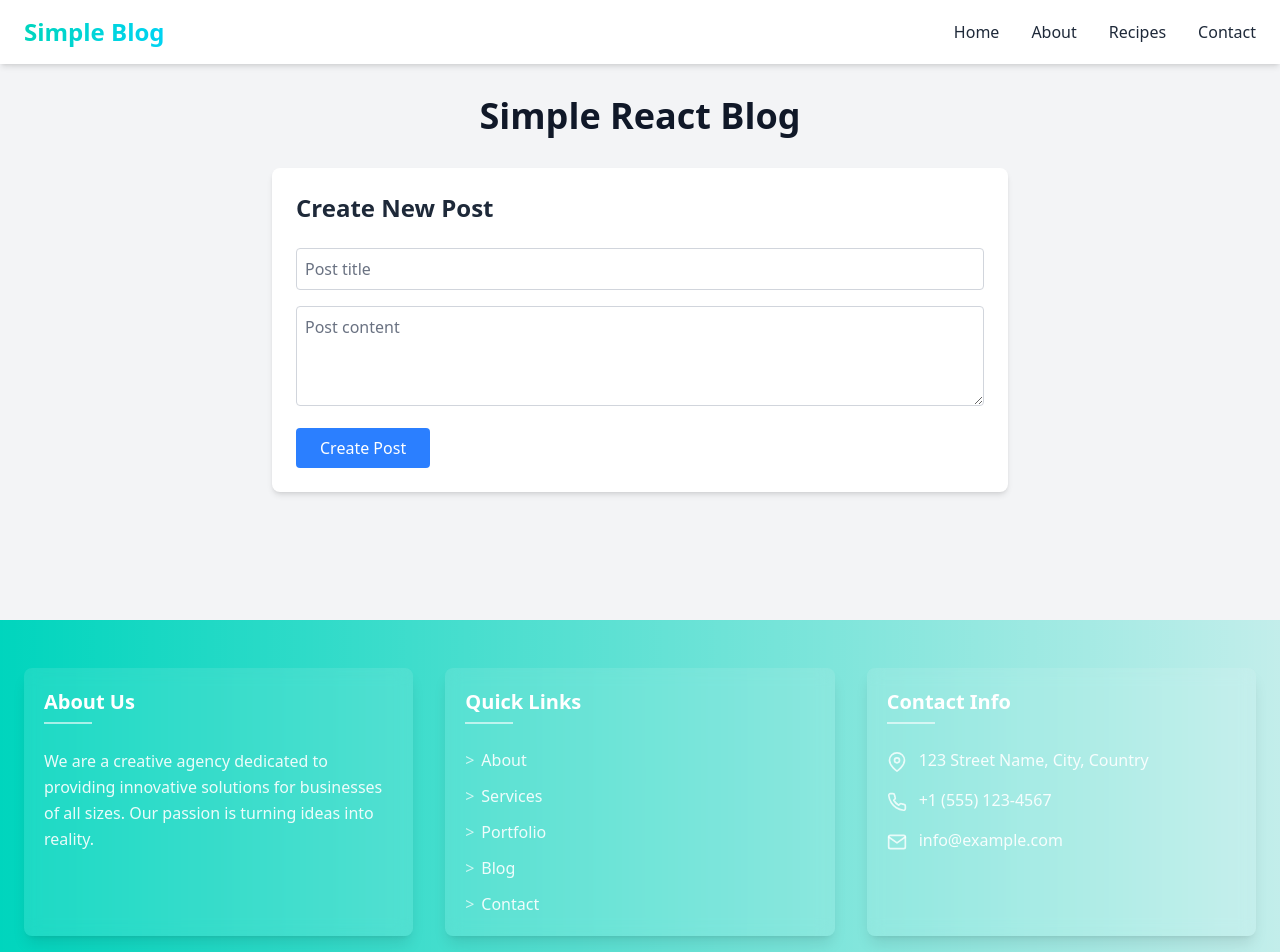
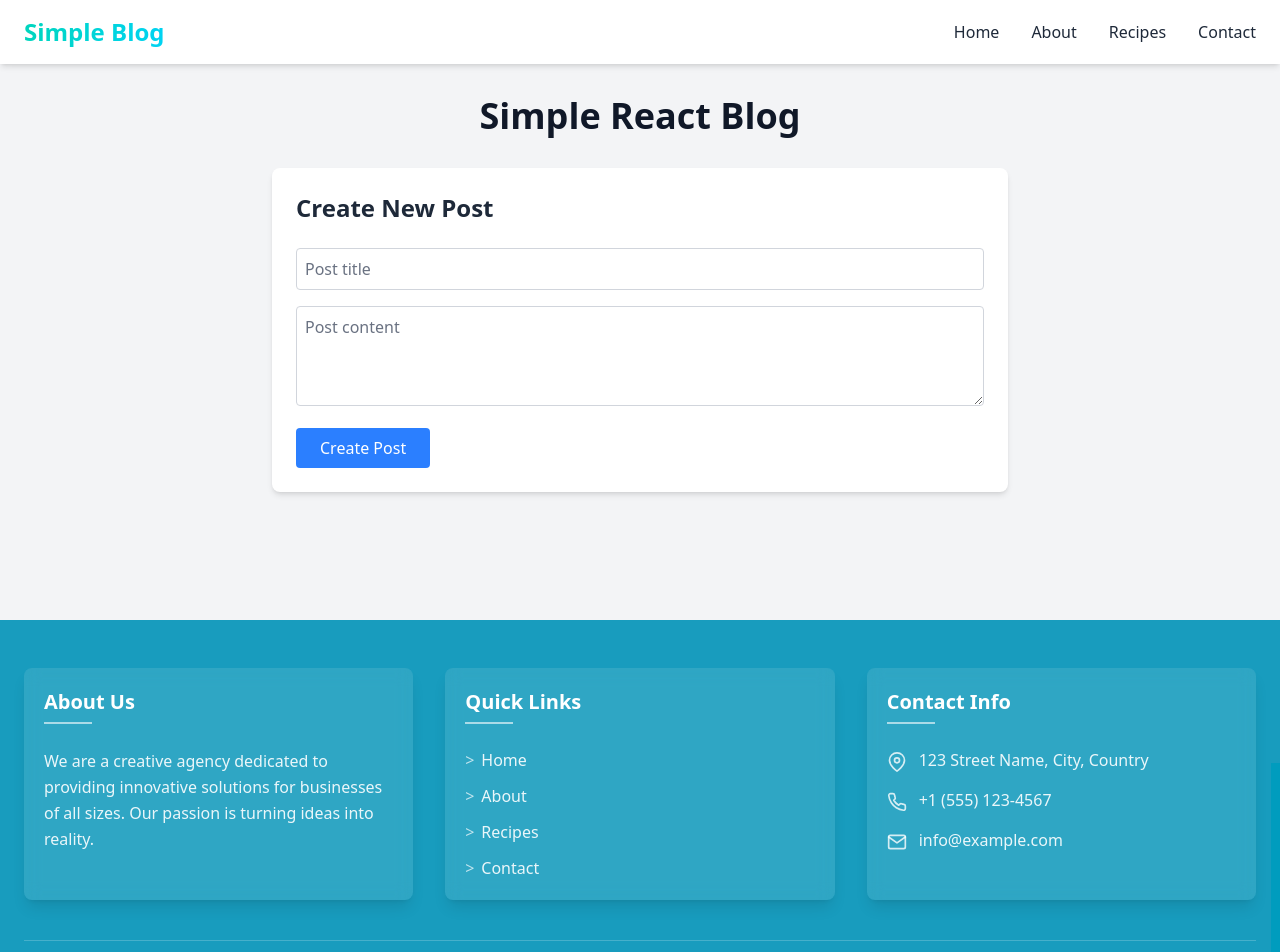
Before and after one commit to Samraffi/simple-blog, a React app: page / in a window 1280 px wide. Shown: the top 952 px of the page. Built offline with nearby package versions, Linux system fonts and the light colour scheme.

Commit message:
feat: refactor Footer and Header components to streamline social links and navigation items

```diff
--- a/src/components/Footer.tsx
+++ b/src/components/Footer.tsx
@@ -1,39 +1,7 @@
 const Footer = () => {
   const currentYear = new Date().getFullYear();
-
-  // Social icons as inline SVGs with Tailwind classes
-  const FacebookIcon = () => (
-    <svg xmlns="http://www.w3.org/2000/svg" className="w-5 h-5" viewBox="0 0 24 24" fill="currentColor">
-      <path d="M18 2h-3a5 5 0 0 0-5 5v3H7v4h3v8h4v-8h3l1-4h-4V7a1 1 0 0 1 1-1h3z"></path>
-    </svg>
-  );
-
-  const TwitterIcon = () => (
-    <svg xmlns="http://www.w3.org/2000/svg" className="w-5 h-5" viewBox="0 0 24 24" fill="currentColor">
-      <path d="M23 3a10.9 10.9 0 0 1-3.14 1.53 4.48 4.48 0 0 0-7.86 3v1A10.66 10.66 0 0 1 3 4s-4 9 5 13a11.64 11.64 0 0 1-7 2c9 5 20 0 20-11.5a4.5 4.5 0 0 0-.08-.83A7.72 7.72 0 0 0 23 3z"></path>
-    </svg>
-  );
-
-  const InstagramIcon = () => (
-    <svg xmlns="http://www.w3.org/2000/svg" className="w-5 h-5" viewBox="0 0 24 24" fill="currentColor">
-      <rect x="2" y="2" width="20" height="20" rx="5" ry="5"></rect>
-      <path d="M16 11.37A4 4 0 1 1 12.63 8 4 4 0 0 1 16 11.37z"></path>
-      <line x1="17.5" y1="6.5" x2="17.51" y2="6.5"></line>
-    </svg>
-  );
-
-  const LinkedInIcon = () => (
-    <svg xmlns="http://www.w3.org/2000/svg" className="w-5 h-5" viewBox="0 0 24 24" fill="currentColor">
-      <path d="M16 8a6 6 0 0 1 6 6v7h-4v-7a2 2 0 0 0-2-2 2 2 0 0 0-2 2v7h-4v-7a6 6 0 0 1 6-6z"></path>
-      <rect x="2" y="9" width="4" height="12"></rect>
-      <circle cx="4" cy="4" r="2"></circle>
-    </svg>
-  );
-
   return (
-    <footer className="bg-linear-to-r/shorter from-teal-400 to-teal-400/20">
-    {/* // <footer className="bg-[linear-gradient(to_right,_theme(colors.silver.400)_5%,_theme(colors.cyan.500)_5%)]"> */}
-    {/* // <footer className="bg-gradient-to-r from-silver-400 from-5% to-cyan-500"> */}
+    <footer className="bg-cyan-600/90">
       <div className="max-w-7xl mx-auto px-4 sm:px-6 py-12">
         <div className="grid grid-cols-1 md:grid-cols-2 lg:grid-cols-3 gap-8 mb-10">
           {/* About column */}
@@ -53,10 +21,10 @@ const Footer = () => {
               Quick Links
             </h3>
             <ul className="space-y-3">
-              {['About', 'Services', 'Portfolio', 'Blog', 'Contact'].map((item) => (
+              {['Home', 'About', 'Recipes', 'Contact'].map((item) => (
                 <li key={item}>
                   <a
-                    href={`/${item.toLowerCase()}`}
+                    href={item === 'Home' ? '/' : `/${item.toLowerCase()}`}
                     className="text-white/90 hover:text-white transition-all duration-300 ease-in-out pl-4 relative font-medium text-base before:content-['>'] before:absolute before:left-0 before:top-1/2 before:-translate-y-1/2 before:text-white/70 before:transition-all before:duration-300 hover:pl-5 hover:before:left-1"
                   >
                     {item}
@@ -94,45 +62,6 @@ const Footer = () => {
               </li>
             </ul>
           </div>
-
-          {/* Follow Us column */}
-          {/* <div className="backdrop-blur-sm bg-white/10 rounded-lg p-5 shadow-lg">
-            <h3 className="text-xl font-semibold mb-6 pb-2 relative text-white after:content-[''] after:absolute after:left-0 after:bottom-0 after:w-12 after:h-0.5 after:bg-white/60">
-              Follow Us
-            </h3>
-            <div className="flex space-x-3 mb-6">
-              <a href="#" className="w-10 h-10 rounded-full bg-white/20 hover:bg-white/30 flex items-center justify-center text-white transition-all duration-300 hover:-translate-y-1 backdrop-blur-sm">
-                <FacebookIcon />
-              </a>
-              <a href="#" className="w-10 h-10 rounded-full bg-white/20 hover:bg-white/30 flex items-center justify-center text-white transition-all duration-300 hover:-translate-y-1 backdrop-blur-sm">
-                <TwitterIcon />
-              </a>
-              <a href="#" className="w-10 h-10 rounded-full bg-white/20 hover:bg-white/30 flex items-center justify-center text-white transition-all duration-300 hover:-translate-y-1 backdrop-blur-sm">
-                <InstagramIcon />
-              </a>
-              <a href="#" className="w-10 h-10 rounded-full bg-white/20 hover:bg-white/30 flex items-center justify-center text-white transition-all duration-300 hover:-translate-y-1 backdrop-blur-sm">
-                <LinkedInIcon />
-              </a>
-            </div>
-
-            <div>
-              <h4 className="text-lg font-medium mb-4 text-white">Subscribe to our newsletter</h4>
-              <form className="flex">
-                <input
-                  type="email"
-                  placeholder="Enter your email"
-                  className="flex-1 bg-white/20 backdrop-blur-sm border border-white/30 rounded-l-md py-2 px-4 text-white placeholder-white/60 focus:outline-none focus:border-white/50"
-                  required
-                />
-                <button
-                  type="submit"
-                  className="bg-white text-blue-500 hover:bg-white/90 font-medium rounded-r-md py-2 px-4 transition-colors duration-300"
-                >
-                  Subscribe
-                </button>
-              </form>
-            </div>
-          </div> */}
         </div>
 
         {/* Footer bottom */}
--- a/src/components/Header.tsx
+++ b/src/components/Header.tsx
@@ -33,10 +33,16 @@ const Header = () => {
 
           <nav className={`absolute md:relative top-full left-0 w-full md:w-auto bg-white md:bg-transparent shadow-md md:shadow-none transition-all duration-300 ease-in-out transform ${isMenuOpen ? 'opacity-100 scale-y-100' : 'opacity-0 scale-y-0 pointer-events-none'} md:opacity-100 md:scale-y-100 md:pointer-events-auto origin-top ${isMenuOpen ? 'z-50' : '-z-10 md:z-auto'}`}>
             <ul className="flex flex-col md:flex-row items-center py-4 md:py-0 px-4 md:px-0 space-y-4 md:space-y-0 md:space-x-8">
-              <li><a href="/" className="text-gray-800 hover:text-cyan-600 font-medium relative transition-colors duration-300 before:content-[''] before:absolute before:bottom-0 before:left-0 before:w-0 hover:before:w-full before:h-0.5 before:bg-gradient-to-r before:from-cyan-600 before:to-cyan-800 before:transition-all before:duration-300">Home</a></li>
-              <li><a href="/about" className="text-gray-800 hover:text-cyan-600 font-medium relative transition-colors duration-300 before:content-[''] before:absolute before:bottom-0 before:left-0 before:w-0 hover:before:w-full before:h-0.5 before:bg-gradient-to-r before:from-cyan-600 before:to-cyan-800 before:transition-all before:duration-300">About</a></li>
-              <li><a href="/recipe" className="text-gray-800 hover:text-cyan-600 font-medium relative transition-colors duration-300 before:content-[''] before:absolute before:bottom-0 before:left-0 before:w-0 hover:before:w-full before:h-0.5 before:bg-gradient-to-r before:from-cyan-600 before:to-cyan-800 before:transition-all before:duration-300">Recipes</a></li>
-              <li><a href="/contact" className="text-gray-800 hover:text-cyan-600 font-medium relative transition-colors duration-300 before:content-[''] before:absolute before:bottom-0 before:left-0 before:w-0 hover:before:w-full before:h-0.5 before:bg-gradient-to-r before:from-cyan-600 before:to-cyan-800 before:transition-all before:duration-300">Contact</a></li>
+              {['Home', 'About', 'Recipes', 'Contact'].map((item) => (
+                <li key={item}>
+                  <a
+                    href={item === 'Home' ? '/' : `/${item.toLowerCase()}`}
+                    className="text-gray-800 hover:text-cyan-600 font-medium relative transition-colors duration-300 before:content-[''] before:absolute before:bottom-0 before:left-0 before:w-0 hover:before:w-full before:h-0.5 before:bg-gradient-to-r before:from-cyan-600 before:to-cyan-800 before:transition-all before:duration-300"
+                  >
+                    {item}
+                  </a>
+                </li>
+              ))}
             </ul>
           </nav>
         </div>
```
